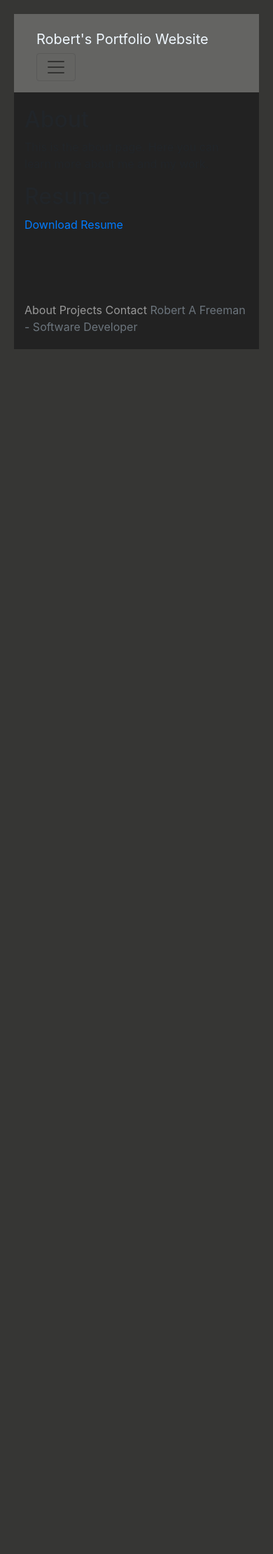
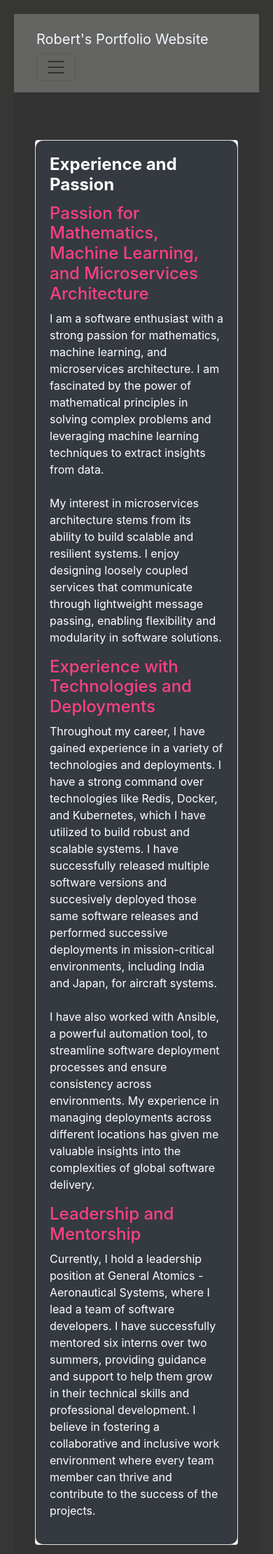
Before and after one commit to RobertAldenFreeman/portfolio, a Flask app: page / in a window 390 px wide. Shown: the top 2221 px of the page at 70% size. Before the commit the page ends 499 px from the top, so only its background shows below. Run offline with Flask 3, Linux system fonts and the light colour scheme; some libraries are stand-ins or nearby versions.

Commit message:
home page is about, contact page added

```diff
--- a/static/styles.css
+++ b/static/styles.css
@@ -80,3 +80,37 @@ ul li:before {
 .text-white {
   color: #fff;
 }
+
+.baseball-card-left {
+  background-color: #333333;
+  color: #fff;
+  padding: 20px;
+  border-radius: 10px;
+  margin-bottom: 20px;
+}
+
+.baseball-card-right {
+  background-color: #333333;
+  padding: 20px;
+  border-radius: 10px;
+  margin-bottom: 20px;
+}
+
+.profile-picture {
+  width: 200px;
+  height: 200px;
+  border-radius: 50%;
+  object-fit: cover;
+  margin-right: 20px;
+}
+
+.text-white {
+  color: #fff;
+}
+
+.container {
+  width: 100%;
+  margin: 0 auto;
+  padding: 20px;
+  background-color: #333333;
+}
--- a/templates/about.html
+++ b/templates/about.html
@@ -1,12 +1,53 @@
+<!-- about.html -->
 {% extends "base.html" %}
+
 {% block content %}
-    <h2>About</h2>
-    <p>This is the about page. Here you can learn more about me and my work.</p>
-
-    <h2>Resume</h2>
-    <a href="../media/resume.pdf" target="_blank">Download Resume</a>
-
-    <pre>
-
-    </pre>
+    <div class="container pt-5">
+        <div class="row">
+            <div class="col-md-6">
+                <div class="card mb-3">
+                    <div class="card-body bg-dark text-white">
+                        <h2 class="card-title">Experience and Passion</h2>
+                        <div class="job-experience">
+                            <h4>Passion for Mathematics, Machine Learning, and Microservices Architecture</h4>
+                            <p>
+                                I am a software enthusiast with a strong passion for mathematics, machine learning, and microservices architecture. I am fascinated by the power of mathematical principles in solving complex problems and leveraging machine learning techniques to extract insights from data.
+                                <br><br>
+                                My interest in microservices architecture stems from its ability to build scalable and resilient systems. I enjoy designing loosely coupled services that communicate through lightweight message passing, enabling flexibility and modularity in software solutions.
+                            </p>
+                        </div>
+                        <div class="job-experience">
+                            <h4>Experience with Technologies and Deployments</h4>
+                            <p>
+                                Throughout my career, I have gained experience in a variety of technologies and deployments. I have a strong command over technologies like Redis, Docker, and Kubernetes, which I have utilized to build robust and scalable systems. I have successfully released multiple software versions and succesively deployed those same software releases and performed successive deployments in mission-critical environments, including India and Japan, for aircraft systems.
+                                <br><br>
+                                I have also worked with Ansible, a powerful automation tool, to streamline software deployment processes and ensure consistency across environments. My experience in managing deployments across different locations has given me valuable insights into the complexities of global software delivery.
+                            </p>
+                        </div>
+                        <div class="job-experience">
+                            <h4>Leadership and Mentorship</h4>
+                            <p>
+                                Currently, I hold a leadership position at General Atomics - Aeronautical Systems, where I lead a team of software developers. I have successfully mentored six interns over two summers, providing guidance and support to help them grow in their technical skills and professional development. I believe in fostering a collaborative and inclusive work environment where every team member can thrive and contribute to the success of the projects.
+                            </p>
+                        </div>
+                    </div>
+                </div>
+            </div>
+            <div class="col-md-6">
+                <div class="baseball-card text-center">
+                    <div class="staggered-images">
+                        <div class="staggered-image top-left">
+                            <img src="profile-picture-1.jpg" alt="Profile Picture 1" class="profile-picture">
+                        </div>
+                        <div class="staggered-image middle-right">
+                            <img src="C:\Users\rober\repos\portfolio\media\drone.png" alt="Profile Picture 2" class="profile-picture">
+                        </div>
+                        <div class="staggered-image bottom-left">
+                            <img src="profile-picture-3.jpg" alt="Profile Picture 3" class="profile-picture">
+                        </div>
+                    </div>
+                </div>
+            </div>
+        </div>
+    </div>
 {% endblock %}
--- a/templates/base.html
+++ b/templates/base.html
@@ -26,12 +26,12 @@
                         <a class="nav-link text-white" href="/">About</a>
                     </li>
                     <li class="nav-item active text-white">
-                        <a class="nav-link text-white" href="/resume">Resume</a>
+                        <a class="nav-link text-white" href="/resume ">Resume</a>
                     </li>
-                    <li class="nav-item text-white">
+                    <li class="nav-item active text-white">
                         <a class="nav-link text-white" href="/projects">Projects</a>
                     </li>
-                    <li class="nav-item">
+                    <li class="nav-item active text-white">
                         <a class="nav-link text-white" href="/contact">Contact</a>
                     </li>
                     <a class="nav-item disabled" href="#" style="display: flex; justify-content: flex-end;">
@@ -56,7 +56,7 @@
     <!-- Footer section -->
     <footer class="footer">
         <div class="container">
-            <a href="/about" class="text-gray">About</a>
+            <a href="/" class="text-gray">About</a>
             <a href="/projects" class="text-gray">Projects</a>
             <a href="/contact" class="text-gray">Contact</a>
             <span class="text-muted">Robert A Freeman - Software Developer</span>
```
Also changed, not shown: README.md, 2 other files.
